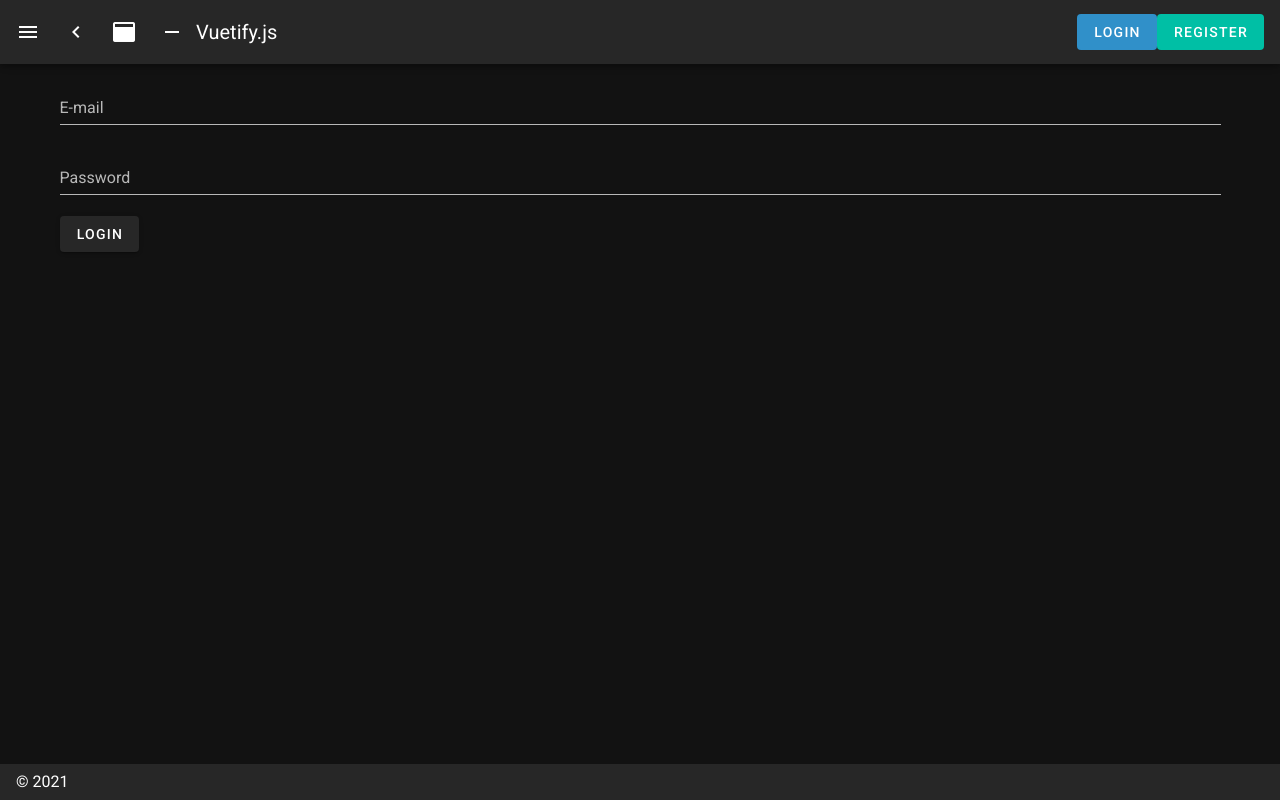
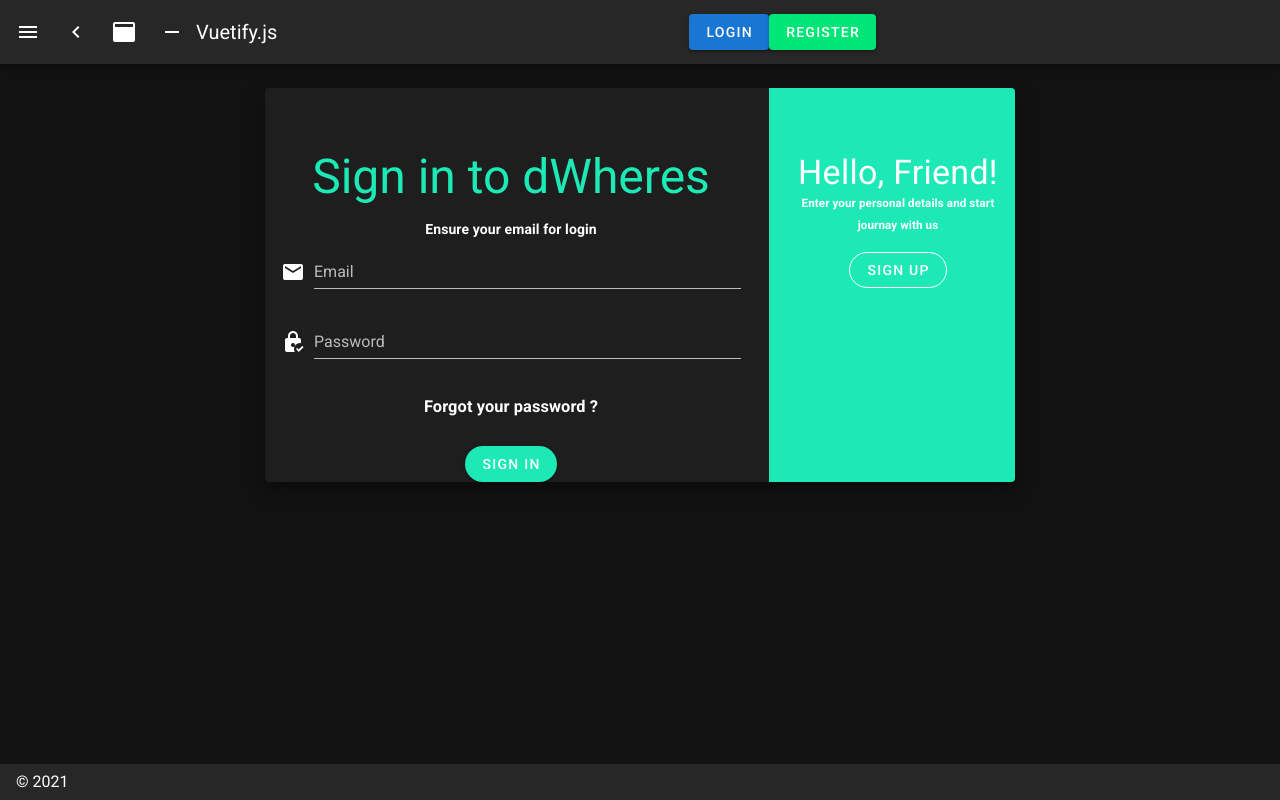
Before and after one commit to shutyforce21/d_wheres_front_web, a Nuxt app in the folder d_wheres/: page /login in a window 1280 px wide. Built offline with nearby package versions, Linux system fonts and the light colour scheme.

Commit message:
login, register component 作成 popup にする！

```diff
--- a/d_wheres/layouts/default.vue
+++ b/d_wheres/layouts/default.vue
@@ -52,6 +52,7 @@
       <v-spacer />
 
       <div v-if="authenticated">
+
         <v-btn
           depressed
           color="red"
@@ -59,17 +60,102 @@
         >Profile</v-btn>
       </div>
       <div v-else>
-        <v-btn
-          depressed
-          color="#0277BD"
-          to="/login"
-        >Login</v-btn>
-        <v-btn
-          depressed
-          color="#00BFA5"
-          to="/register"
-        >Register</v-btn>
+
+          <v-dialog
+            transition="dialog-bottom-transition"
+            max-width="600"
+          >
+            <template v-slot:activator="{ on, attrs }">
+              <v-btn
+                color="primary"
+                v-bind="attrs"
+                v-on="on"
+              >Login</v-btn>
+            </template>
+            <template v-slot:default="dialog">
+              <v-card>
+                <v-toolbar
+                  color="primary"
+                  dark
+                >Login your account</v-toolbar>
+                <v-text-field
+                  v-model="loginForm.email"
+                  label="E-mail"
+                />
+                <v-text-field
+                  v-model="loginForm.password"
+                  type="password"
+                  label="Password"
+                />
+                <v-btn @click="sendLogin('http://localhost/api/login')">login</v-btn>
+                <v-card-actions class="justify-end">
+                  <v-btn
+                    text
+                    @click="dialog.value = false"
+                  >Close</v-btn>
+                </v-card-actions>
+              </v-card>
+            </template>
+          </v-dialog>
+
+          <v-dialog
+            transition="dialog-top-transition"
+            max-width="600"
+          >
+            <template v-slot:activator="{ on, attrs }">
+              <v-btn
+                color="success"
+                v-bind="attrs"
+                v-on="on"
+              >Register</v-btn>
+            </template>
+            <template v-slot:default="dialog">
+              <v-card>
+                <v-toolbar
+                  color="primary"
+                  dark
+                >Register your account!!</v-toolbar>
+                <!-- <v-card-text>
+                  <div class="text-h2 pa-12">Hello world!</div>
+                </v-card-text> -->
+                <v-text-field
+                  v-model="registerForm.name"
+                  label="Name"
+                />
+                <v-text-field
+                  v-model="registerForm.email"
+                  label="E-mail"
+                />
+                <v-text-field
+                  v-model="registerForm.password"
+                  type="password"
+                  label="Password"
+                />
+                <v-text-field
+                  v-model="registerForm.password_confirmation"
+                  type="password"
+                  label="Password_Confirmation"
+                />
+                <v-btn @click="sendRegister('http://localhost/api/register')">send</v-btn>
+                <!-- <div v-show="this.errMsgs" class="errorMsgBox">
+                <p class="errorMsg" v-for="(msg, index) in this.errMsgs" :key="index">
+                  {{ msg.message && msg.message }}
+                </p>
+                </div> -->
+                <v-card-actions class="justify-end">
+                  <v-btn
+                    text
+                    @click="dialog.value = false"
+                  >Close</v-btn>
+                </v-card-actions>
+              </v-card>
+            </template>
+          </v-dialog>
+
       </div>
+
+      <v-row justify="space-around">
+  </v-row>
 
     </v-app-bar>
     <v-main>
@@ -113,6 +199,16 @@
       clipped: false,
       drawer: false,
       fixed: false,
+      registerForm: {
+        name: '',
+        email: '',
+        password: '',
+        password_confirmation: ''
+      },
+      loginForm: {
+        email: '',
+        password: ''
+      },
       items: [
         {
           icon: 'mdi-apps',
@@ -173,6 +269,54 @@
           console.log(err);
         });
     }
+  },
+  methods: {
+    sendLogin: async function(endpoint) {
+      console.log(1)
+      try {
+        const res = await axios.post(endpoint, this.loginForm)
+        console.log(res)
+        if (res.data.message == 'success') {
+          //ストレージ削除
+          localStorage.clear();
+          let values = {
+            auth_token : res.data.data.token,
+            user_name : res.data.data.name,
+            user_id : res.data.data.user_id
+          }
+          // DevTools/Application/LocalStorageにObjectで保存
+          localStorage.setItem('authentication', JSON.stringify(values));
+
+          console.log(1)
+
+          this.$router.push({
+            name: 'profile',
+          })
+
+        } else {
+          this.errMsgs = res.data.errors
+        }
+
+      } catch (error) {
+          console.log('post Error');
+          console.error(error);
+      }
+    },
+    sendRegister: async function(endpoint) {
+      try {
+        const res = await axios.post(endpoint, this.registerForm)
+        if (res.data.message == 'success') {
+          this.$router.push('/login')
+
+        } else {
+          this.errMsgs = res.data.errors
+        }
+
+      } catch (error) {
+          console.log('post Error');
+          console.error(error);
+      }
+    }
   }
 }
 </script>
--- a/d_wheres/pages/login.vue
+++ b/d_wheres/pages/login.vue
@@ -1,66 +1,127 @@
 <template>
-  <div>
+    <v-container class="fill-height" fluid>
+      <v-row align="center" justify="center">
+        <v-col cols="12" sm="8" md="8">
+          <v-card class="elevation-12">
+            <v-window v-model="step">
+              <v-window-item :value="1">
+                <v-row>
+                  <v-col cols="12" md="8">
+                    <v-card-text class="mt-12">
+                      <h1
+                        class="text-center display-2 teal--text text--accent-3"
+                      >Sign in to dWheres</h1>
+                      <h4 class="text-center mt-4">Ensure your email for login</h4>
+                      <v-form>
                         <v-text-field
-      v-model="formData.email"
-      label="E-mail"
+                          label="Email"
+                          name="Email"
+                          prepend-icon="mdi-email"
+                          type="text"
+                          color="teal accent-3"
+                        />
+
+                        <v-text-field
+                          id="password"
+                          label="Password"
+                          name="password"
+                          prepend-icon="mdi-lock-check"
+                          type="password"
+                          color="teal accent-3"
+                        />
+                      </v-form>
+                      <h3 class="text-center mt-4">Forgot your password ?</h3>
+                    </v-card-text>
+                    <div class="text-center mt-3">
+                      <v-btn rounded color="teal accent-3" dark>SIGN IN</v-btn>
+                    </div>
+                  </v-col>
+                  <v-col cols="12" md="4" class="teal accent-3">
+                    <v-card-text class="white--text mt-12">
+                      <h1 class="text-center display-1">Hello, Friend!</h1>
+                      <h5
+                        class="text-center"
+                      >Enter your personal details and start journay with us</h5>
+                    </v-card-text>
+                    <div class="text-center">
+                      <v-btn rounded outlined dark @click="step++">SIGN UP</v-btn>
+                    </div>
+                  </v-col>
+                </v-row>
+              </v-window-item>
+              <v-window-item :value="2">
+                <v-row class="fill-height">
+                  <v-col cols="12" md="4" class="teal accent-3">
+                    <v-card-text class="white--text mt-12">
+                      <h1 class="text-center display-1">Welcome Back!</h1>
+                      <h5
+                        class="text-center"
+                      >To Keep connected with us please login with your personnel info</h5>
+                    </v-card-text>
+                    <div class="text-center">
+                      <v-btn rounded outlined dark @click="step--">Sign in</v-btn>
+                    </div>
+                  </v-col>
+
+                  <v-col cols="12" md="8">
+                    <v-card-text class="mt-12">
+                      <h1 class="text-center display-2 teal--text text--accent-3">Create Account</h1>
+                      <h4 class="text-center mt-4">Ensure your email for registration</h4>
+                      <v-form>
+                        <v-text-field
+                          label="Name"
+                          name="Name"
+                          prepend-icon="mdi-account-circle"
+                          type="text"
+                          color="teal accent-3"
                         />
                         <v-text-field
-      v-model="formData.password"
+                          label="Email"
+                          name="Email"
+                          prepend-icon="mdi-email"
+                          type="text"
+                          color="teal accent-3"
+                        />
+                        <v-text-field
+                          id="password"
+                          label="Password"
+                          name="password"
+                          prepend-icon="mdi-lock-check"
                           type="password"
-      label="Password"
+                          color="teal accent-3"
                         />
-    <v-btn @click="sendForm('http://localhost/api/login')">login</v-btn>
-    <div v-show="this.errMsgs" class="errorMsgBox">
-    <p class="errorMsg" v-for="(msg, index) in this.errMsgs" :key="index">
-      {{ msg.message && msg.message }}
-    </p>
+                        <v-text-field
+                          id="password_confirmation"
+                          label="password again"
+                          name="password_confirmation"
+                          prepend-icon="mdi-lock-check"
+                          type="password"
+                          color="teal accent-3"
+                        />
+                      </v-form>
+                    </v-card-text>
+                    <div class="text-center mt-n5">
+                      <v-btn rounded color="teal accent-3" dark>SIGN UP</v-btn>
                     </div>
-  </div>
+                  </v-col>
+                </v-row>
+              </v-window-item>
+            </v-window>
+          </v-card>
+        </v-col>
+      </v-row>
+    </v-container>
 </template>
 
 <script>
-import axios from 'axios'
 export default {
-  data() {
-    return {
-      formData: {
-        email: '',
-        password: '',
-      },
-      errMsgs: []
+  data: () => ({
+    step: 1
+  }),
+  props: {
+    source: String
   }
-  },
-  methods: {
-    sendForm: async function(endpoint) {
-          try {
-            const res = await axios.post(endpoint, this.formData)
-            if (res.data.message == 'success') {
-
-              //ストレージ削除
-              localStorage.clear();
-              let values = {
-                auth_token : res.data.data.token,
-                user_name : res.data.data.name,
-                user_id : res.data.data.user_id
-              }
-              // DevTools/Application/LocalStorageにObjectで保存
-              localStorage.setItem('authentication', JSON.stringify(values));
-
-              this.$router.push({
-                name: 'profile',
-              })
-
-            } else {
-              this.errMsgs = res.data.errors
-            }
-
-          } catch (error) {
-              console.log('post Error');
-              console.error(error);
-          }
-    }
-  }
-}
+};
 </script>
 
 
```
Also changed, not shown: d_wheres/pages/search.vue (+21 -12 lines). Lines whose indentation alone changed are shown as unchanged.
